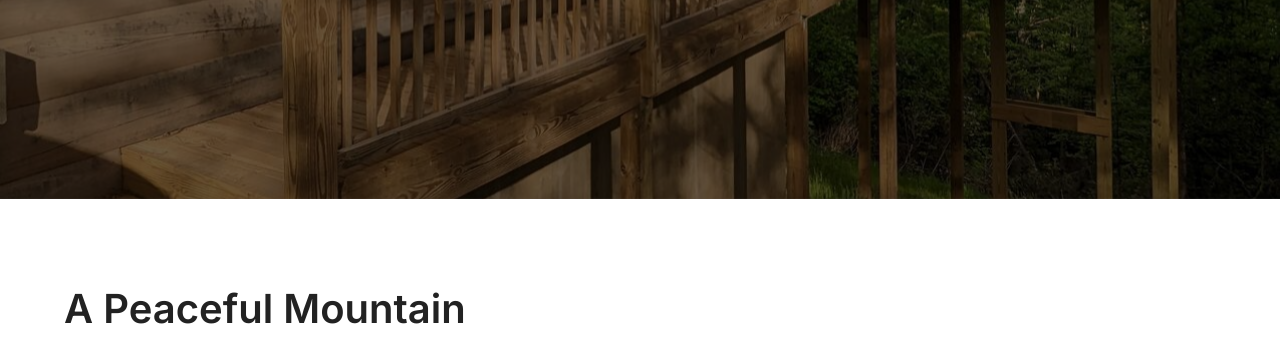
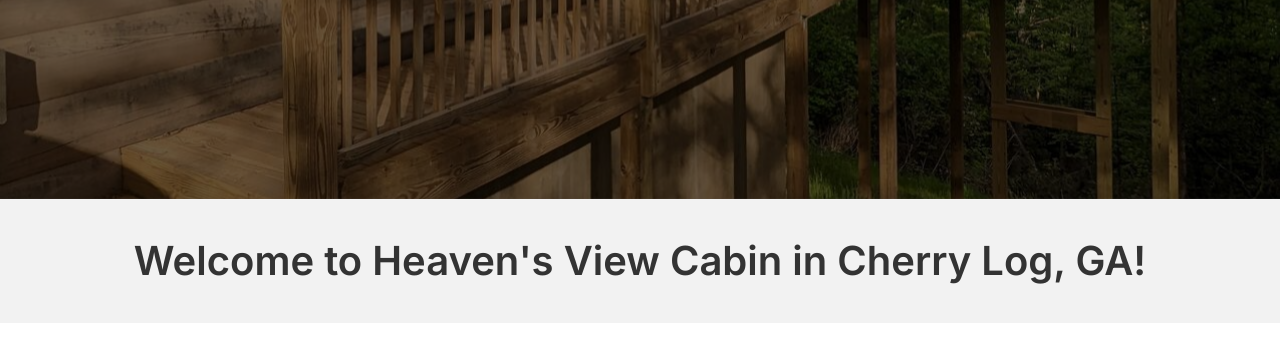
Before and after one commit to mikronman/heavensview, a website: page public/index.html in a window 1280 px wide. Shown: the part 601-952 px from the top of the page. Drawn offline with Linux system fonts and the light colour scheme.

Commit message:
Adding H1 for SEO

```diff
--- a/public/index.html
+++ b/public/index.html
@@ -165,6 +165,10 @@
                 <img src="images/misc/logo-light.png" alt="Heaven's View Logo" />
                 <p>A breathtaking Blue Ridge mountain retreat!</p>
             </div>
+        </section>
+
+        <section class="title-section">
+            <h1>Welcome to Heaven's View Cabin in Cherry Log, GA!</h1>
         </section>
 
         <section class="value-prop section">
--- a/public/styles.css
+++ b/public/styles.css
@@ -253,6 +253,25 @@ section {
   section {
     padding: 0;
   }
+}
+
+/* ===== Title SECTION ===== */
+
+.title-section {
+  text-align: center;
+  padding:2em;
+  background: #f2f2f2;
+}
+
+.title-section h1 {
+  font-size: 2.5em;
+  color: #333;
+}
+
+@media (max-width: 768px) {
+  .title-section h1 {
+  font-size: 1.5em;
+}
 }
 
 /* ===== VALUE PROP SECTION ===== */
```
